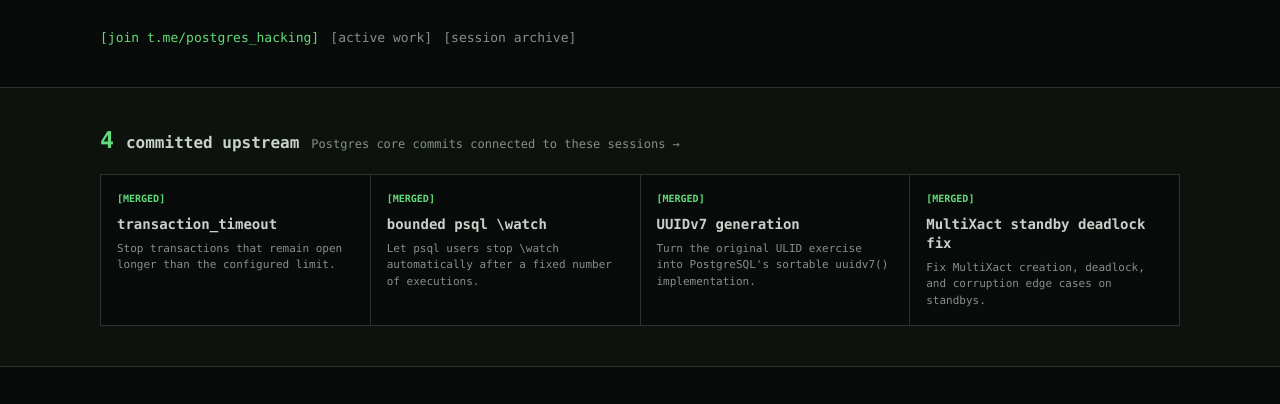
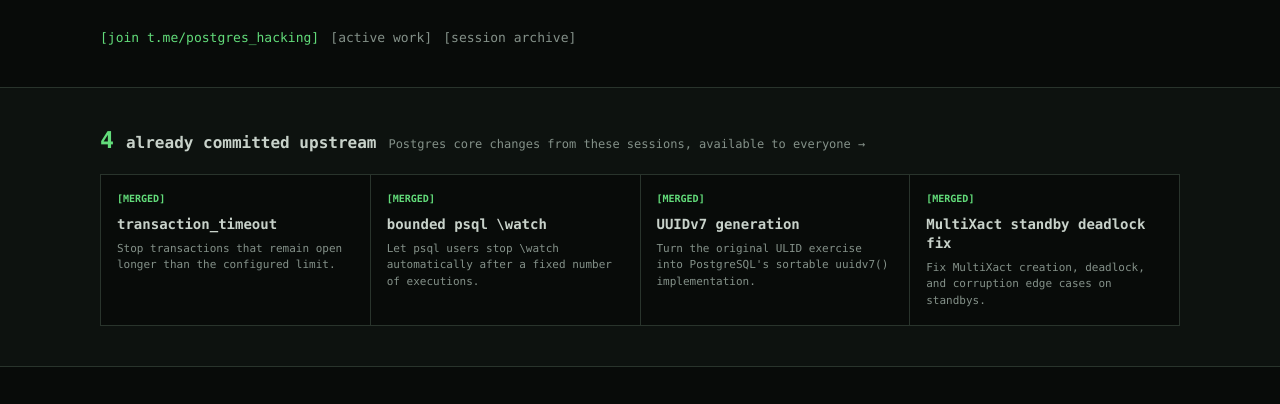
Before and after one commit to NikolayS/hacking-postgres, an Astro site: page / in a window 1280 px wide. Shown: the part 367-771 px from the top of the page. Built offline with nearby package versions, Linux system fonts and the light colour scheme; Astro itself is replaced by a stand-in of ours.

Commit message:
docs: clarify upstream wording

```diff
--- a/src/pages/index.astro
+++ b/src/pages/index.astro
@@ -30,8 +30,8 @@ const latest = sessions[0];
       <a class="upstream-win" href="/work#upstream">
         <strong>{upstreamOutcomes.length}</strong>
         <span>
-          <b>committed upstream</b>
-          <em>Postgres core commits connected to these sessions →</em>
+          <b>already committed upstream</b>
+          <em>Postgres core changes from these sessions, available to everyone →</em>
         </span>
       </a>
       <div class="upstream-grid">
--- a/src/pages/work.astro
+++ b/src/pages/work.astro
@@ -11,7 +11,7 @@ const otherOutcomes = publicOutcomes.filter((outcome) => outcome.stage !== 'comm
 
 <Layout title="Work">
   <section class="page-head"><div class="shell"><p class="eyebrow">postgres@hacking:~$ cat WORK</p><h1>Patch lines.</h1><p class="lede">What is moving, what needs review, what is blocked, and where the durable artifacts live.</p></div></section>
-  <section class="section upstream-section" id="upstream"><div class="shell"><div class="upstream-win"><strong>{upstreamOutcomes.length}</strong><span><b>committed upstream</b><em>Postgres core commits connected to these sessions</em></span></div><div class="upstream-grid">{upstreamOutcomes.map((outcome) => <a href={outcome.url}><span>[merged]</span><strong>{outcome.title}</strong><small>{outcome.summary}</small></a>)}</div></div></section>
+  <section class="section upstream-section" id="upstream"><div class="shell"><div class="upstream-win"><strong>{upstreamOutcomes.length}</strong><span><b>already committed upstream</b><em>Postgres core changes from these sessions, available to everyone</em></span></div><div class="upstream-grid">{upstreamOutcomes.map((outcome) => <a href={outcome.url}><span>[merged]</span><strong>{outcome.title}</strong><small>{outcome.summary}</small></a>)}</div></div></section>
   <section class="section" id="open"><div class="shell"><div class="section-head"><h2>open</h2><span class="meta">{open.length} work lines</span></div><div class="grid">{open.map((item) => <WorkCard item={item} />)}</div></div></section>
   <section class="section" id="blockers"><div class="shell"><div class="section-head"><h2>known blockers</h2><span class="meta">{blockers.length}</span></div><div class="detail-rows">{blockers.map((item) => <a class="detail-row" href={`/projects/${item.slug}/`}><strong>{item.title}</strong><span>{item.blocker}</span></a>)}</div></div></section>
   <section class="section" id="outcomes"><div class="shell"><div class="section-head"><h2>other public outcomes</h2><span class="meta">{otherOutcomes.length} durable outputs</span></div><div class="detail-rows">{otherOutcomes.map((outcome) => <a class="detail-row" href={outcome.url}><strong>{outcome.title}</strong><span>{outcome.stage} · {outcome.summary}</span></a>)}</div></div></section>
```
